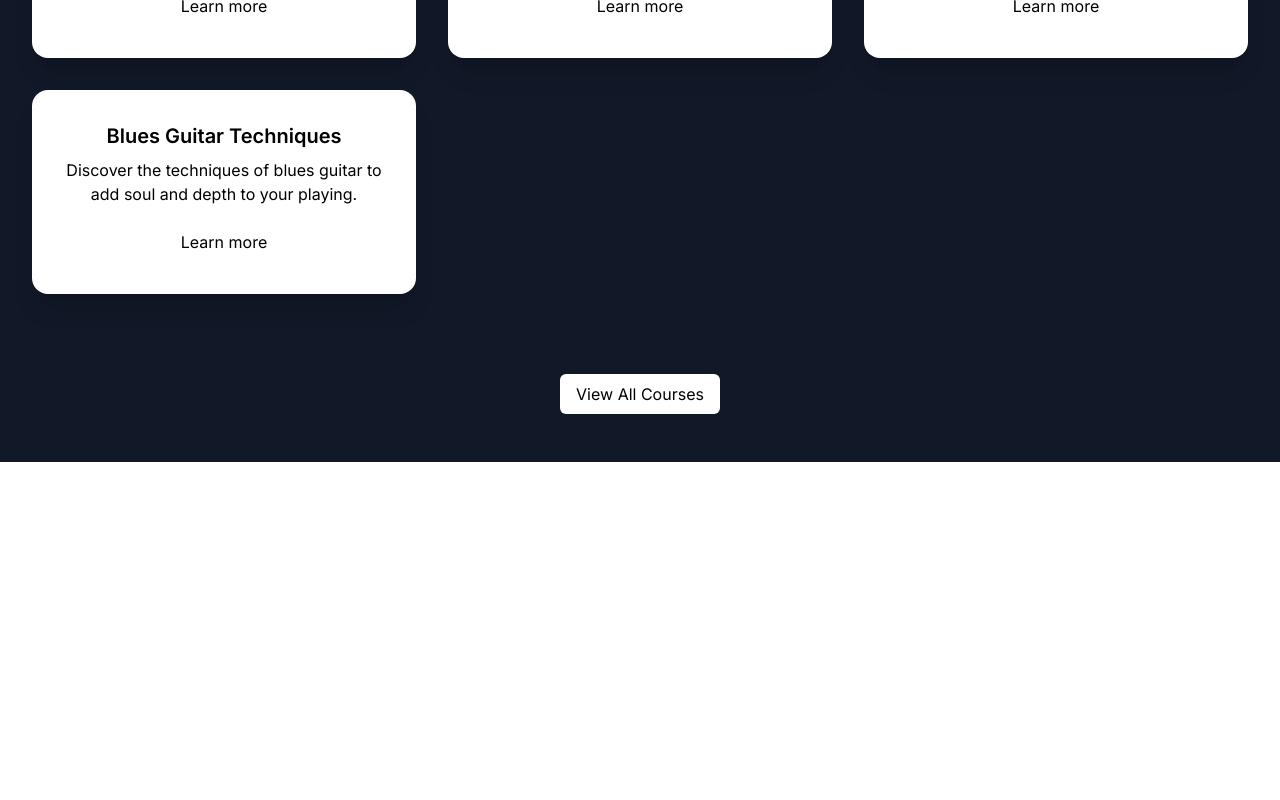
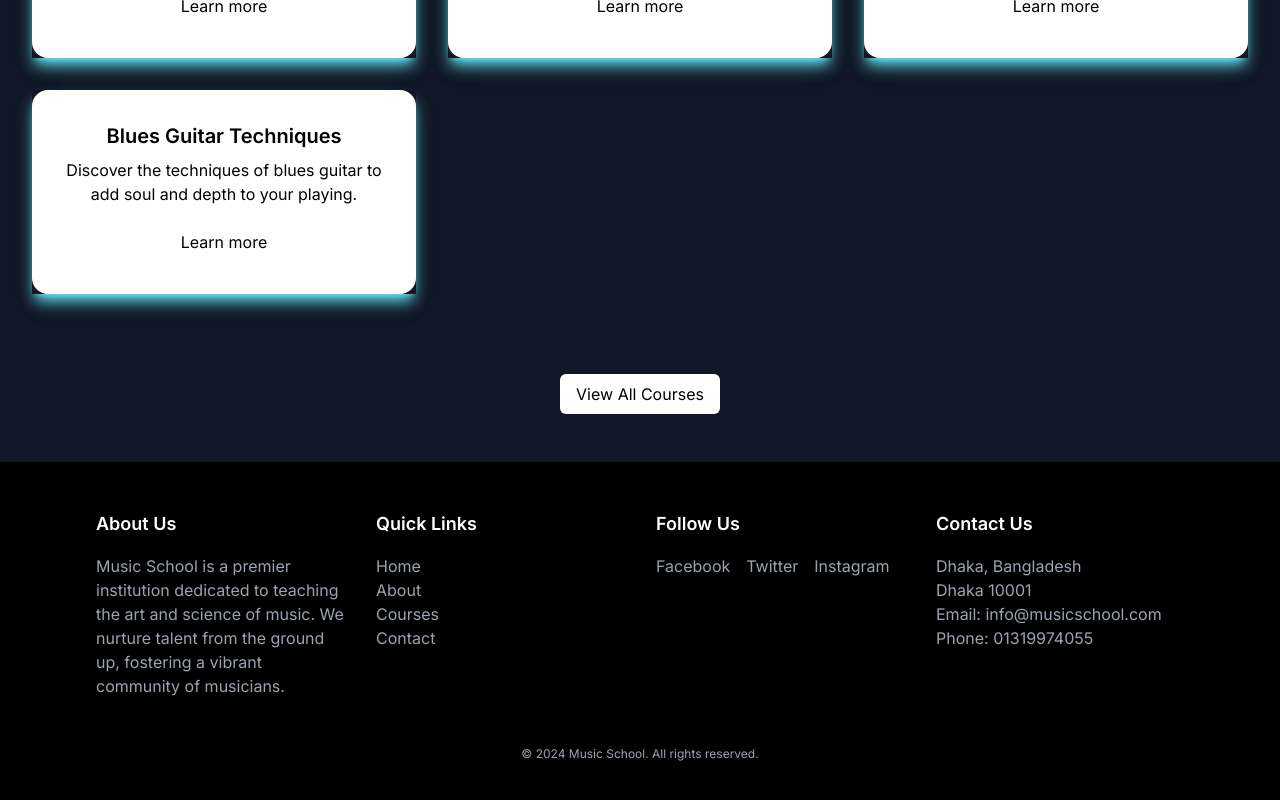
Before and after one commit to Mdsoyaib123/Next.js-Frist-Project, a Next.js app: page / in a window 1280 px wide. Shown: the part 1490-2290 px from the top of the page. Before the commit the page ends 1952 px from the top, so only its background shows below. Built offline with nearby package versions, Linux system fonts and the light colour scheme.

Commit message:
fixed error

```diff
--- a/app/Component/FeaturedCoursed.js
+++ b/app/Component/FeaturedCoursed.js
@@ -1,4 +1,4 @@
-"use client";
+
 
 import Link from "next/link";
 
@@ -132,7 +132,7 @@
         <div className="grid grid-cols-1 sm:grid-cols-2 lg:grid-cols-3 gap-8 justify-center">
           {courses.map((course, index) => (
             <div key={index} className="card w-96 bg-base-100 shadow-xl">
-              <div className="card-body items-center text-center">
+              <div className="card-body items-center text-center shadow-lg shadow-cyan-300">
                 <h2 className="card-title">{course.title}</h2>
                 <p>{course.description}</p>
                 <div className="card-actions mt-2">
--- /dev/null
+++ b/app/Component/Footer.js
@@ -0,0 +1,86 @@
+export default function Footer() {
+  return (
+    <footer className="bg-black text-gray-400 py-12">
+      <div className="max-w-6xl mx-auto grid grid-cols-1 sm:grid-cols-2 lg:grid-cols-4 gap-8 px-4 sm:px-6 lg:px-8">
+        <div>
+          <h2 className="text-white text-lg font-semibold mb-4">About Us</h2>
+          <p className="mb-4">
+            Music School is a premier institution dedicated to teaching the art
+            and science of music. We nurture talent from the ground up,
+            fostering a vibrant community of musicians.
+          </p>
+        </div>
+        <div>
+          <h2 className="text-white text-lg font-semibold mb-4">Quick Links</h2>
+          <ul>
+            <li>
+              <a
+                href="#"
+                className="hover:text-white transition-colors duration-300"
+              >
+                Home
+              </a>
+            </li>
+            <li>
+              <a
+                href="#"
+                className="hover:text-white transition-colors duration-300"
+              >
+                About
+              </a>
+            </li>
+            <li>
+              <a
+                href="#"
+                className="hover:text-white transition-colors duration-300"
+              >
+                Courses
+              </a>
+            </li>
+            <li>
+              <a
+                href="#"
+                className="hover:text-white transition-colors duration-300"
+              >
+                Contact
+              </a>
+            </li>
+          </ul>
+        </div>
+        <div>
+          <h2 className="text-white text-lg font-semibold mb-4">Follow Us</h2>
+          <div className="flex space-x-4">
+            <a
+              href="#"
+              className="hover:text-white transition-colors duration-300"
+            >
+              Facebook
+            </a>
+            <a
+              href="#"
+              className="hover:text-white transition-colors duration-300"
+            >
+              Twitter
+            </a>
+            <a
+              href="#"
+              className="hover:text-white transition-colors duration-300"
+            >
+              Instagram
+            </a>
+          </div>
+        </div>
+        <div>
+          <h2 className="text-white text-lg font-semibold mb-4">Contact Us</h2>
+          <p>Dhaka, Bangladesh</p>
+          <p>Dhaka 10001</p>
+          <p>Email: info@musicschool.com</p>
+          <p>Phone: 01319974055</p>
+        </div>
+      </div>
+      <p className="text-center text-xs pt-8">
+        © 2024 Music School. All rights reserved.
+      </p>
+    </footer>
+  );
+}
--- a/app/layout.js
+++ b/app/layout.js
@@ -1,6 +1,7 @@
 import { Inter } from "next/font/google";
 import "./globals.css";
 import Navbar from "./Component/Navbar";
+import Footer from "./Component/Footer";
 
 const inter = Inter({ subsets: ["latin"] });
 
@@ -17,6 +18,7 @@
           <Navbar></Navbar>
         </div>
         {children}
+        <Footer></Footer>
       </body>
     </html>
   );
--- a/package.json
+++ b/package.json
@@ -1,5 +1,5 @@
 {
-  "name": "my-app",
+  "name": "my-app12",
   "version": "0.1.0",
   "private": true,
   "scripts": {
```
Also changed, not shown: 1 other file (tests, documents, lock files or other folders).
